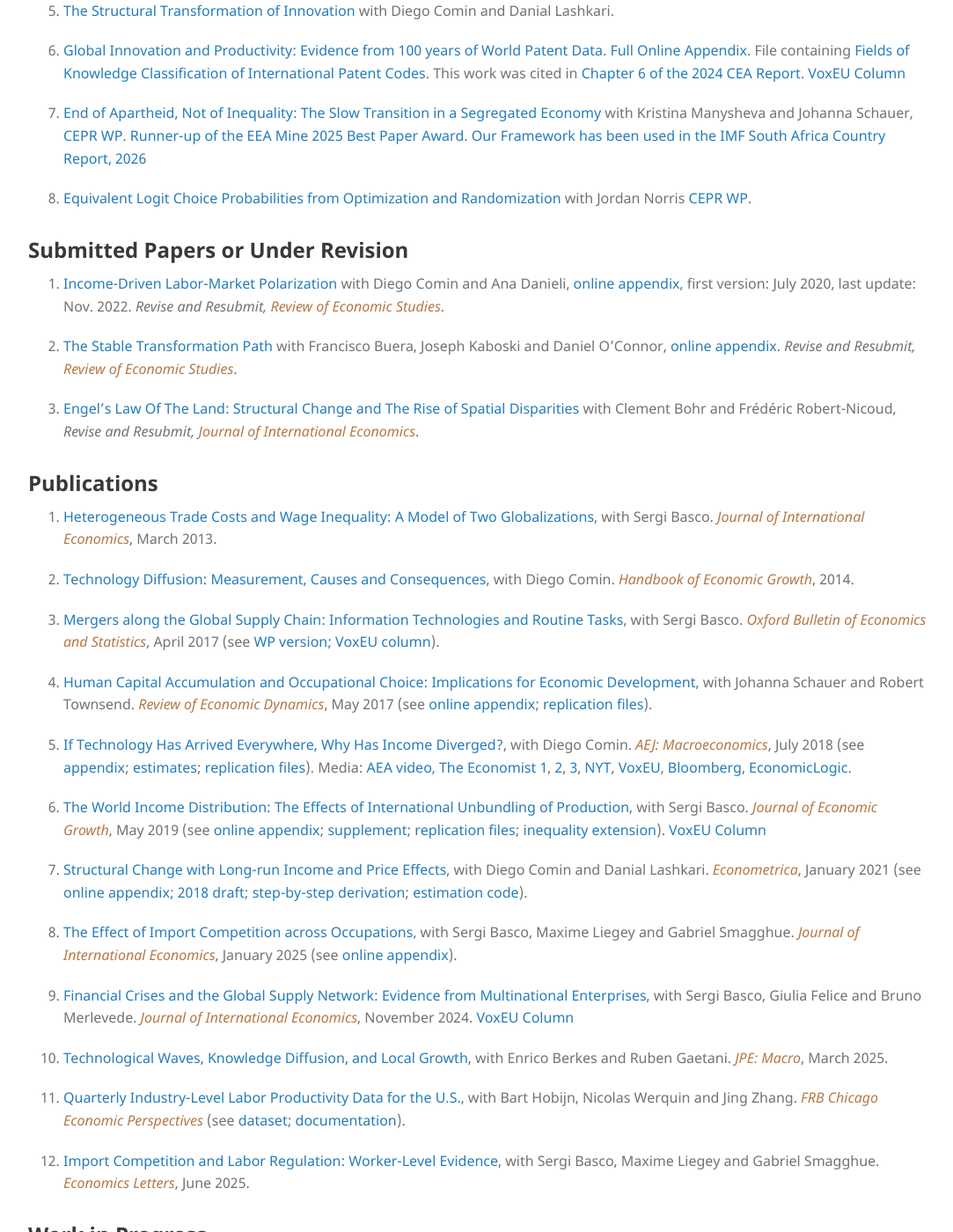
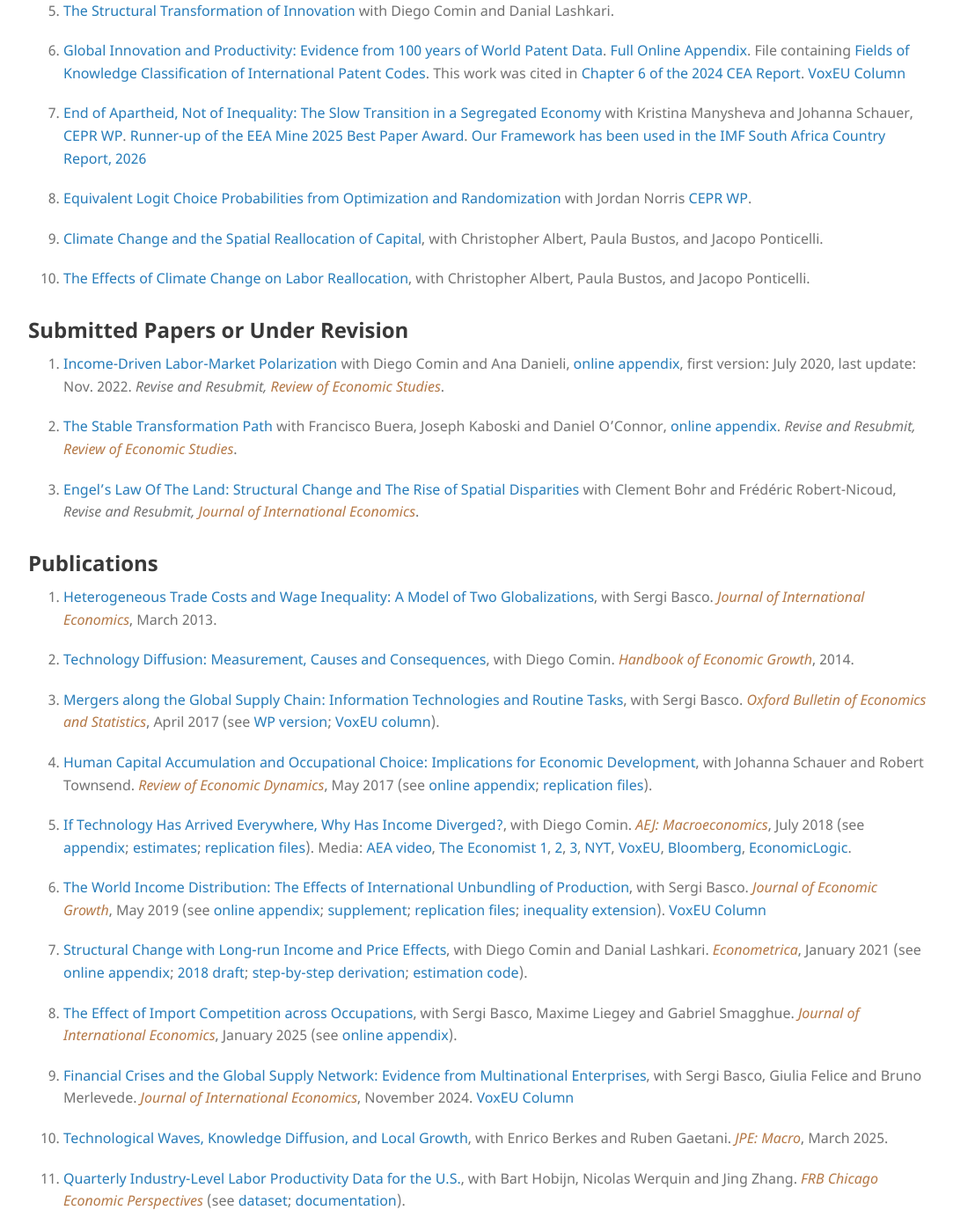
Before and after one commit to mestieri/mestieri.github.io, a Jekyll site: the page built from index.md, in a window 1280 px wide and 1400 px high, scrolled down 861 px. Shown: the whole window at 88% size, without its empty margins (96-1179 px from the left). Built offline with Jekyll 4.4.1, drawn with Linux system fonts in a browser that asks for light colours; some of the changed text lies outside the part shown.

Commit message:
Update index.md with new research papers
Added new papers on climate change and labor reallocation, and updated the submitted papers section.

```diff
--- a/index.md
+++ b/index.md
@@ -121,6 +121,10 @@ for Nonhomothetic CES Preferences](https://www.dropbox.com/scl/fi/obu49nw8d74wye
 
 8. [Equivalent Logit Choice Probabilities from Optimization and Randomization](https://www.dropbox.com/scl/fi/4tyd1pta9t6713aftt7lt/MN.pdf?rlkey=fb795fsvm05pedvjtbx5u2uog&dl=0) with Jordan Norris [CEPR WP](https://hub.cepr.org/civicrm/file?id=259050&eid=284717&fcs=a76157515a85f4a06591adc0d3a1e10997983ff03bfaa56da49378eb4907aad3_1768464197_168).
 
+9. [Climate Change and the Spatial Reallocation of Capital](https://www.dropbox.com/scl/fi/ny8gg69t0esdzfpaoaaza/Climate_Spatial_Capital.pdf?rlkey=zvubdtjqoaltq2g9ihtqjyob8&dl=0), with Christopher Albert, Paula Bustos, and Jacopo Ponticelli.
+
+10. [The Effects of Climate Change on Labor Reallocation](https://www.dropbox.com/scl/fi/xp877zstopoduj0dzxycz/Climate_Labor.pdf?rlkey=w88pjuwu01mvme1184un6towu&dl=0), with Christopher Albert, Paula Bustos, and Jacopo Ponticelli.
+
 
 
 ## Submitted Papers or Under Revision
```
Also changed, not shown: other parts of index.md (+2 -6 lines).
